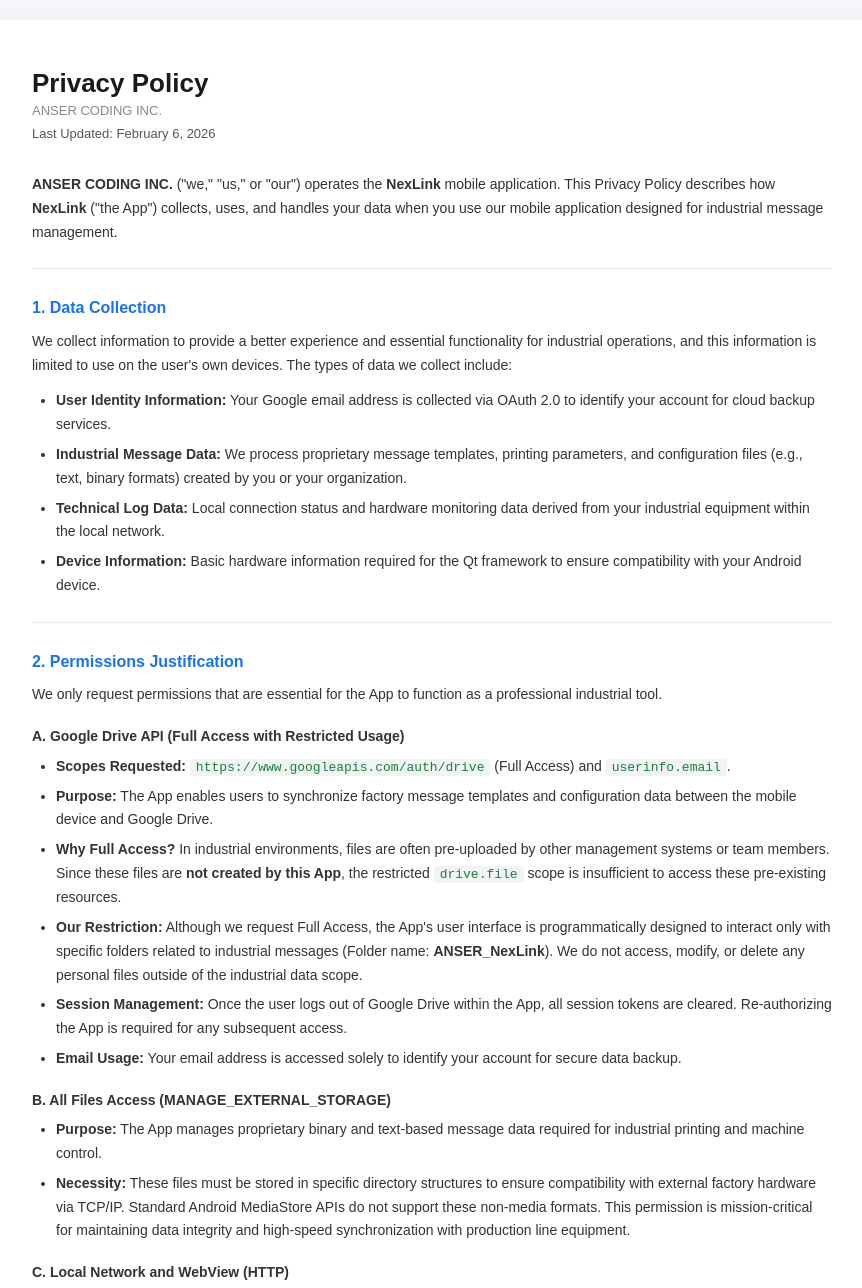
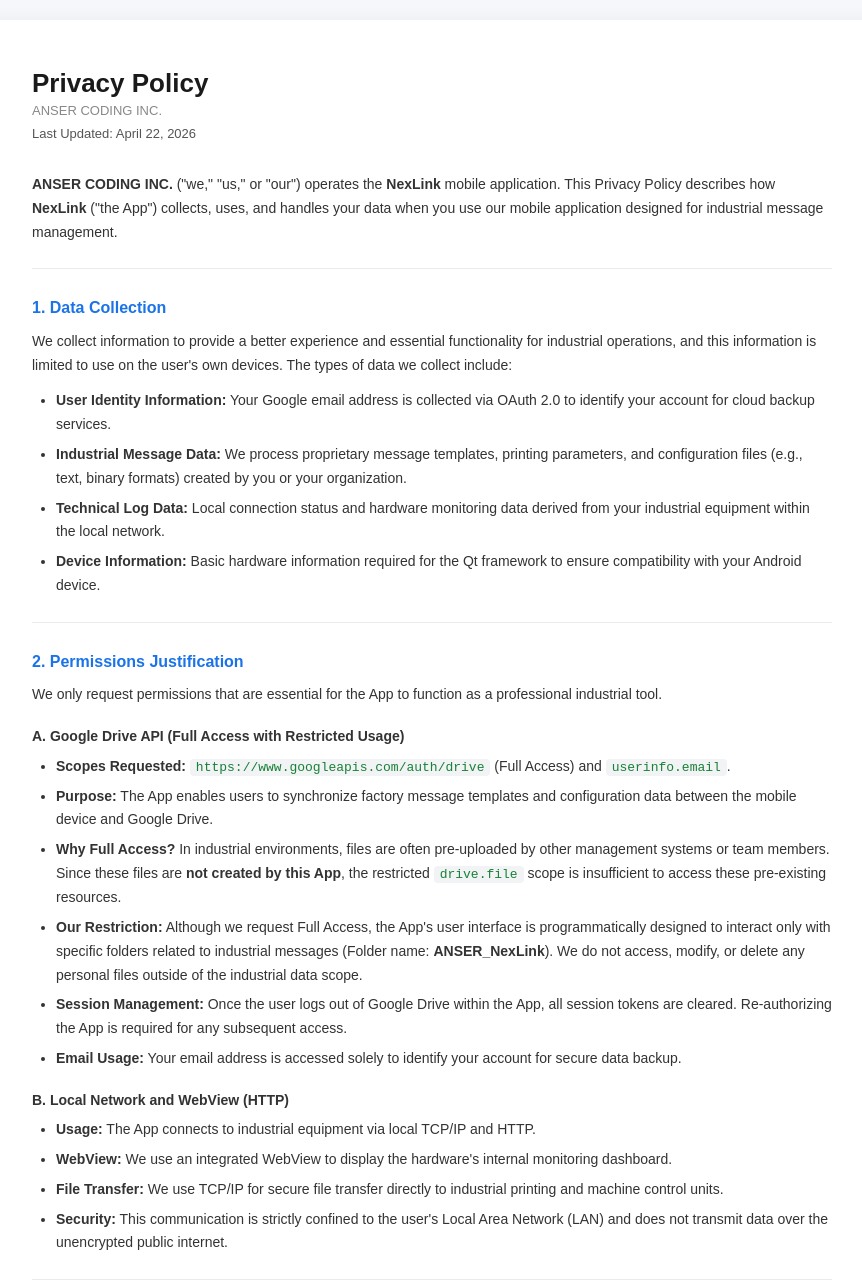
Before and after one commit to anser-coding-rd/nexlink, a plain HTML site: page NexLinkPrivacyPolicy.html in a window 1280 px wide. Shown: the part 60-1348 px from the top of the page, without its empty margins (208-1070 px from the left). Drawn offline with Linux system fonts and the light colour scheme; a web font is replaced by a local one.

Commit message:
update: change privacy policy detail about MANAGE_EXTERNAL_STORAGE
Remove MANAGE_EXTERNAL_STORAGE description

```diff
--- a/NexLinkPrivacyPolicy.html
+++ b/NexLinkPrivacyPolicy.html
@@ -23,7 +23,7 @@
 <div class="nexlink-wrapper">
   <div class="doc-title">Privacy Policy</div>
   <div class="doc-meta">ANSER CODING INC.</div>
-  <div class="doc-updated">Last Updated: February 6, 2026</div>
+  <div class="doc-updated">Last Updated: April 22, 2026</div>
   <p><strong>ANSER CODING INC.</strong> (&quot;we,&quot; &quot;us,&quot; or &quot;our&quot;) operates the <strong>NexLink</strong> mobile application. This Privacy Policy describes how <strong>NexLink</strong> (&quot;the App&quot;) collects, uses, and handles your data when you use our mobile application designed for industrial message management.</p>
   <hr>
   <h2>1. Data Collection</h2>
@@ -46,12 +46,7 @@
     <li><strong>Session Management:</strong> Once the user logs out of Google Drive within the App, all session tokens are cleared. Re-authorizing the App is required for any subsequent access.</li>
     <li><strong>Email Usage:</strong> Your email address is accessed solely to identify your account for secure data backup.</li>
   </ul>
-  <h3>B. All Files Access (MANAGE_EXTERNAL_STORAGE)</h3>
-  <ul>
-    <li><strong>Purpose:</strong> The App manages proprietary binary and text-based message data required for industrial printing and machine control.</li>
-    <li><strong>Necessity:</strong> These files must be stored in specific directory structures to ensure compatibility with external factory hardware via TCP/IP. Standard Android MediaStore APIs do not support these non-media formats. This permission is mission-critical for maintaining data integrity and high-speed synchronization with production line equipment.</li>
-  </ul>
-  <h3>C. Local Network and WebView (HTTP)</h3>
+  <h3>B. Local Network and WebView (HTTP)</h3>
   <ul>
     <li><strong>Usage:</strong> The App connects to industrial equipment via local TCP/IP and HTTP.</li>
     <li><strong>WebView:</strong> We use an integrated WebView to display the hardware&#39;s internal monitoring dashboard.</li>
```
